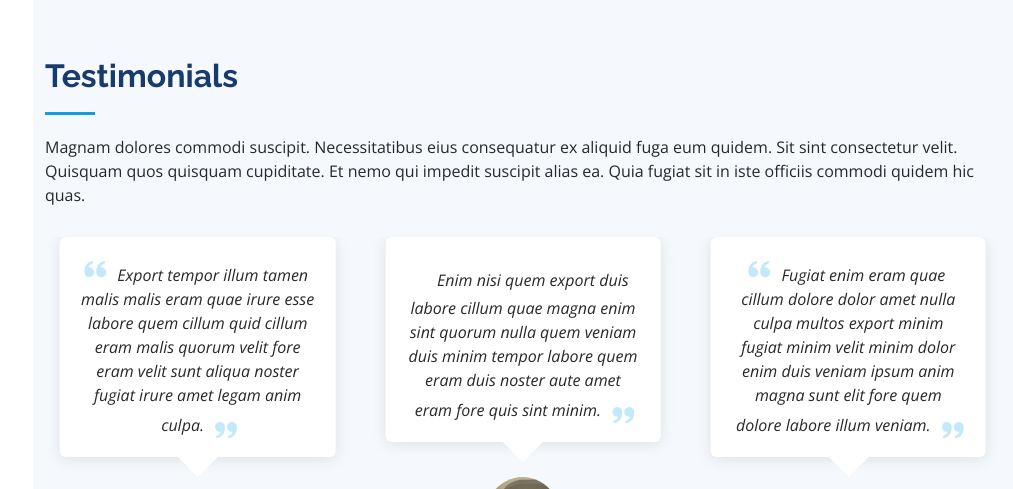
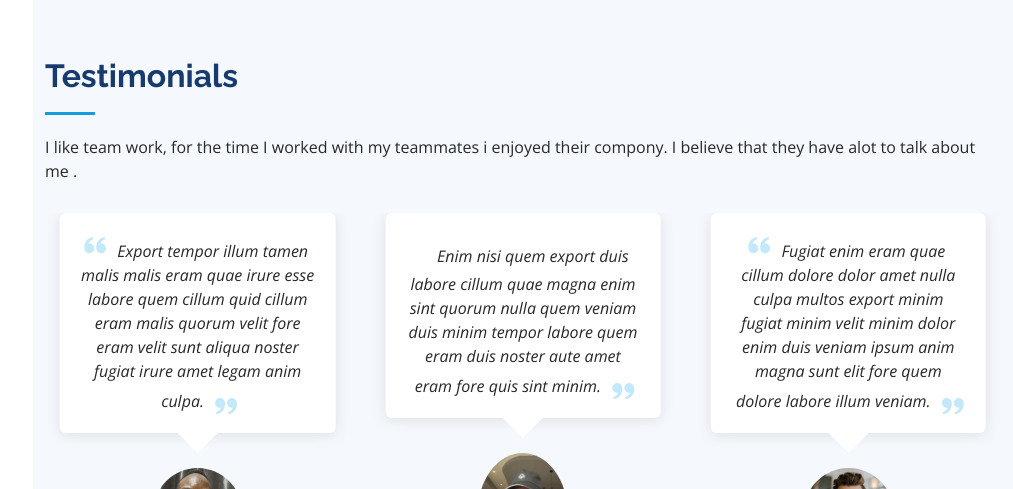
Before and after one commit to katnik-256/portfolio, a plain HTML site: page index.html in a window 1280 px wide. Shown: the part 5700-6189 px from the top of the page, without its empty margins (267-1280 px from the left). Drawn offline with nearby package versions, Linux system fonts and the light colour scheme.

Commit message:
my First commit

```diff
--- a/index.html
+++ b/index.html
@@ -511,7 +511,9 @@
 
         <div class="section-title">
           <h2>Testimonials</h2>
-          <p>Magnam dolores commodi suscipit. Necessitatibus eius consequatur ex aliquid fuga eum quidem. Sit sint consectetur velit. Quisquam quos quisquam cupiditate. Et nemo qui impedit suscipit alias ea. Quia fugiat sit in iste officiis commodi quidem hic quas.</p>
+          <p>I like team work, for the time I worked with my teammates i enjoyed their compony. I believe that they have
+            alot to talk about me .
+          </p>
         </div>
 
         <div class="testimonials-slider swiper" data-aos="fade-up" data-aos-delay="100">
```
